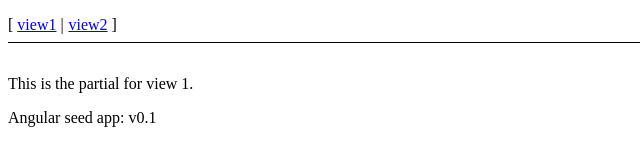
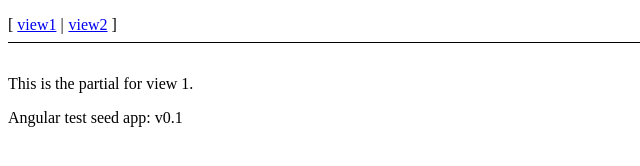
Before and after one commit to andrewbeng89/IS429AngularTest, a website: page app/index.html in a window 1280 px wide. Shown: the full height of the page, 0-640 px from the left. Drawn offline with Linux system fonts and the light colour scheme.

Commit message:
test change

```diff
--- a/app/index.html
+++ b/app/index.html
@@ -13,7 +13,7 @@
 
   <div ng-view></div>
 
-  <div>Angular seed app: v<span app-version></span></div>
+  <div>Angular test seed app: v<span app-version></span></div>
 
   <!-- In production use:
   <script src="//ajax.googleapis.com/ajax/libs/angularjs/1.0.7/angular.min.js"></script>
```
